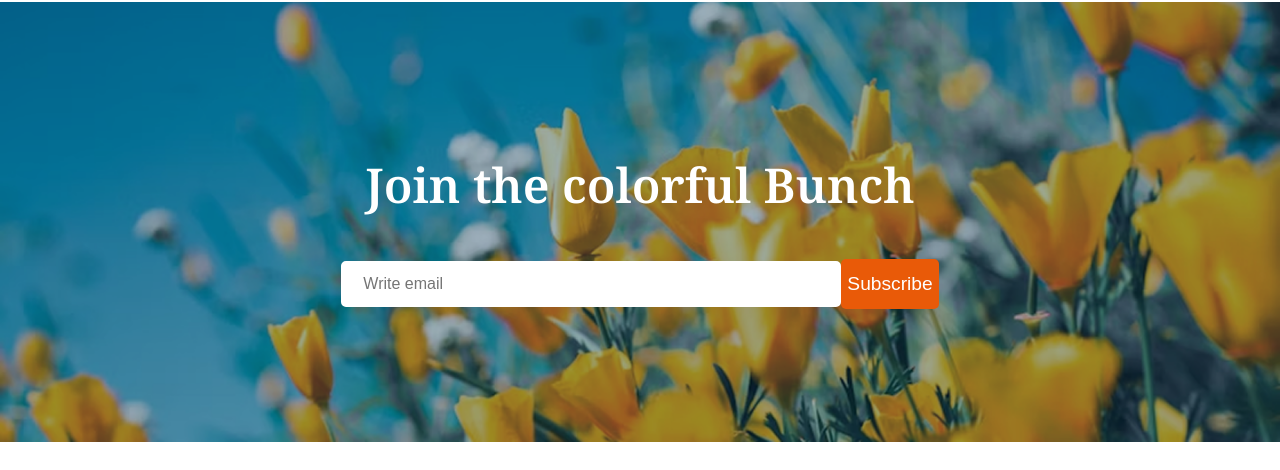
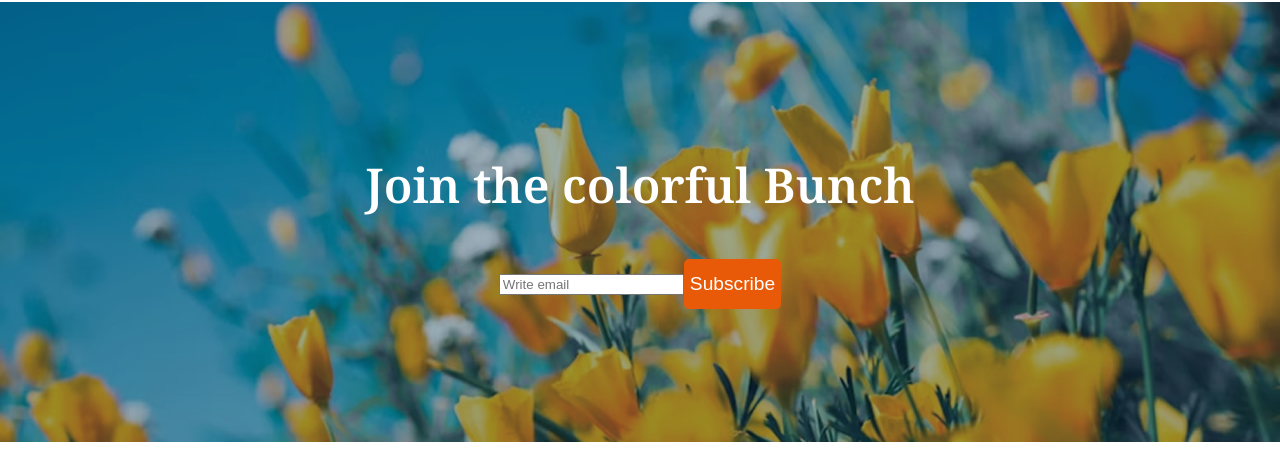
Before and after one commit to eyajamuehaque/FlowerShop, a plain HTML site: page index.html in a window 1280 px wide. Shown: the part 3628-4098 px from the top of the page. Drawn offline with Linux system fonts and the light colour scheme.

Commit message:
subscribe edit

```diff
--- a/styles/style.css
+++ b/styles/style.css
@@ -208,15 +208,7 @@ header{
     margin-bottom: 120px;
 }
 
-.Subscribe input[type="email"]{
-    width: 500px;
-    padding: 12px 20px;
-    border: 2px solid #fff;
-    border-radius: 5px;
-    font-size: 16px;
-    color: #333;
-    text-align: left;
-}
+
 
 .Subscribe .btn-primary{
     margin-bottom: 0px;
```
